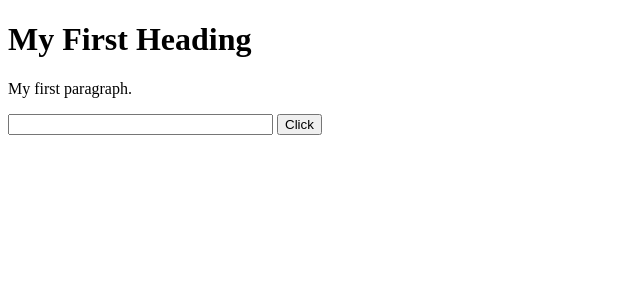
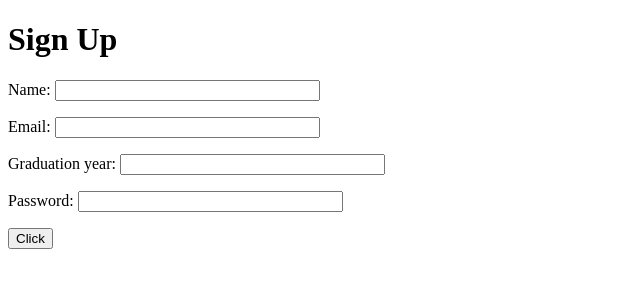
Before and after one commit to kevinwang27/TutorMatch, a plain HTML site: page body.html in a window 1280 px wide. Both pictures are taken after a click on the button "Click". Shown: the whole page, without its empty margins (0-640 px from the left). Drawn offline with Linux system fonts and the light colour scheme.

Commit message:
form for tests

```diff
--- a/body.html
+++ b/body.html
@@ -7,16 +7,29 @@
 </head>
 <body>
 
-<h1>My First Heading</h1>
-<p>My first paragraph.</p>
-<input id="data" size="30">
-<button id="btn">Click</button>
+<h1>Sign Up</h1>
+<p> Name:
+    <input id="name" size="30">
+</p>
+<p> Email:
+    <input id="email" size="30">
+</p>
+<p> Graduation year:
+    <input id="year" size="30">
+</p>
+<p> Password:
+    <input id="pwd" size="30">
+</p>
+<p> <button id="btn">Click</button>
 
 <script>
 
 function clicked() {
-	var input_value = document.getElementById('data').value;
-	console.log(input_value);
+	var name = document.getElementById('name').value;
+    var email = document.getElementById('email').value;
+    var year = document.getElementById('year').value;
+    var password = document.getElementById('pwd').value;
+	console.log(name + ", " + email + ", " + year + ", " + password + "\n");
 }
 
 document.getElementById('btn').addEventListener('click', clicked);
```
